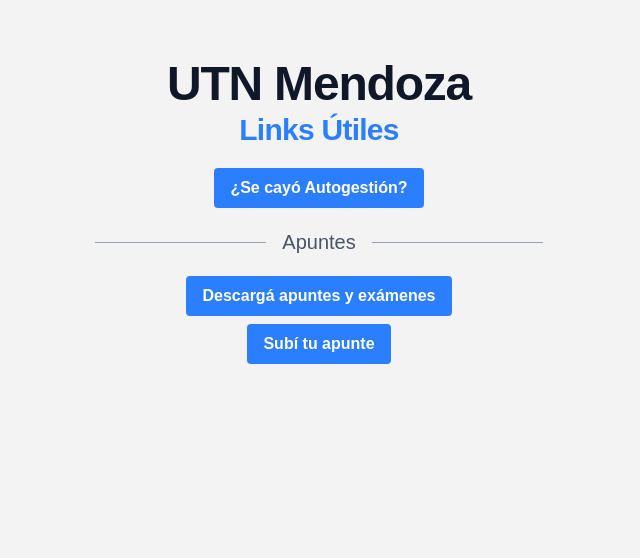
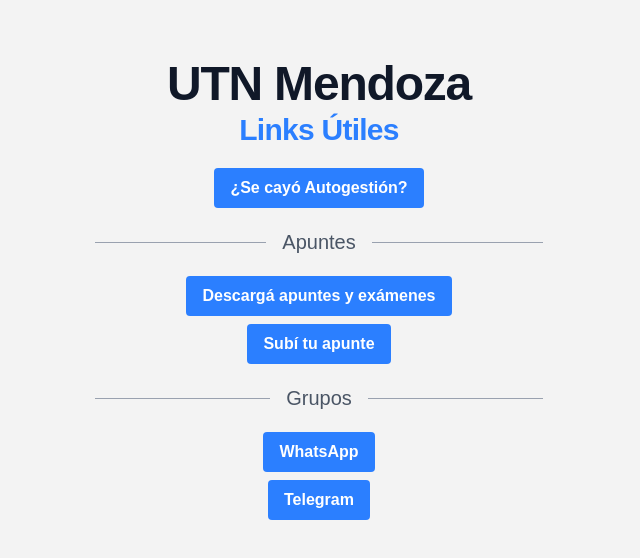
Before and after one commit to checorazza/UTNFRM-links, a Next.js app: page / in a window 1280 px wide. Shown: the top 558 px of the page, without its empty margins (321-961 px from the left). Built offline with nearby package versions, Linux system fonts and the light colour scheme.

Commit message:
add grupos

```diff
--- a/app/page.tsx
+++ b/app/page.tsx
@@ -10,10 +10,21 @@
   };
 
   const apuntes = [
-    { href: "https://apuntesutnmza.com", text: "Descargá apuntes y exámenes" },
+    { text: "Descargá apuntes y exámenes", href: "https://apuntesutnmza.com" },
     {
+      text: "Subí tu apunte",
       href: "https://drive.google.com/drive/folders/1XqAJvCCtzAFxJ5hlaerHdUF8qgCsPCVi",
-      text: "Subí tu apunte",
+    },
+  ];
+
+  const grupos = [
+    {
+      text: "WhatsApp",
+      href: "https://chat.whatsapp.com/IY4RsQtBvzJ4MB7hGJEGlZ",
+    },
+    {
+      text: "Telegram",
+      href: "https://t.me/+JJxj6DbwD1RhNjVh",
     },
   ];
 
@@ -30,6 +41,8 @@
       <LinkItem text={autogestion.text} href={autogestion.href}></LinkItem>
       <Divider text="Apuntes"></Divider>
       <LinkList linkitems={apuntes} />
+      <Divider text="Grupos"></Divider>
+      <LinkList linkitems={grupos} />
     </div>
   );
 }
```
